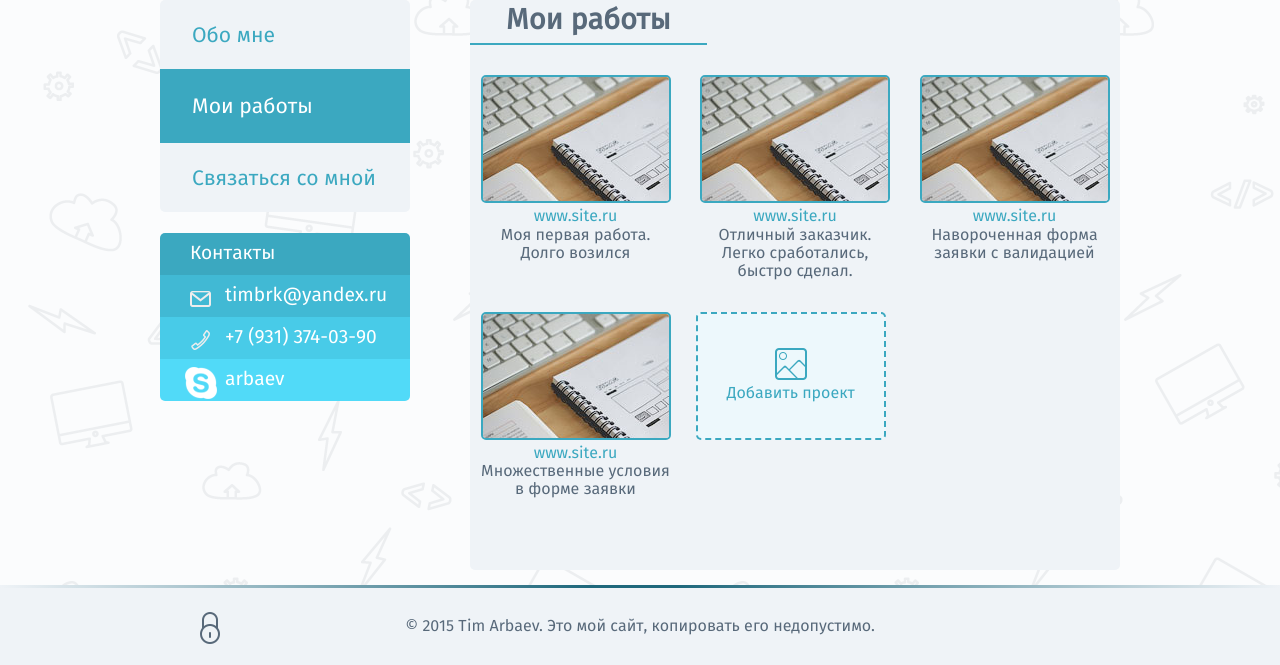
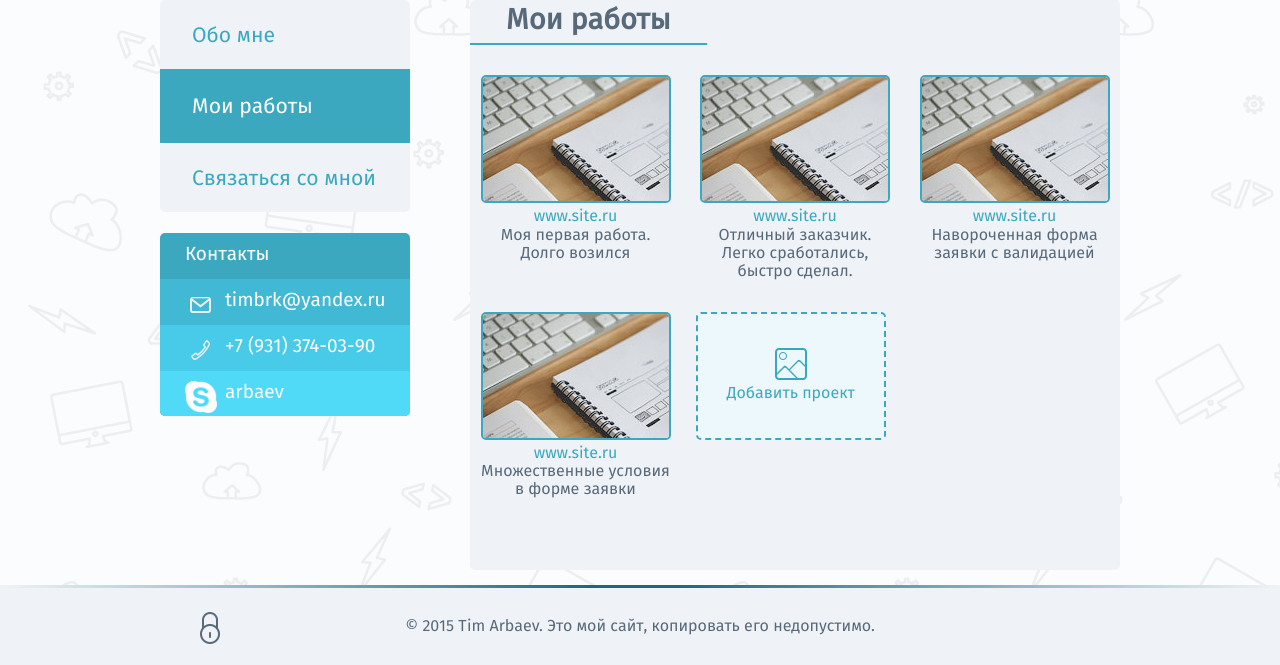
Before and after one commit to arbaev/loft-project1, a PHP site: page /works.html in a window 1280 px wide. Shown: the part 149-814 px from the top of the page. Run offline with PHP 8.4, Linux system fonts and the light colour scheme; some libraries are stand-ins or nearby versions.

Commit message:
Переделан блок Контакты, убрана привязка стилей к тегам

```diff
--- a/src/css/main.css
+++ b/src/css/main.css
@@ -39,7 +39,7 @@ a:visited {
 
 a:hover,
 a:active {
-    color: #959aa8;
+    text-decoration: underline;
 }
 
 .maincontainer {
@@ -321,7 +321,15 @@ body:before {
 .sidemenu-item {
 }
 
-.sidemenu-link {}
+.sidemenu-link {
+    text-decoration: none;
+}
+
+.sidemenu-link:hover,
+.sidemenu-link:active {
+    color: #959aa8;
+    text-decoration: none;
+}
 
 .sidemenu-block {
     border-top: 2px solid #3ba8c0;
@@ -354,58 +362,51 @@ body:before {
 /* ==========================================================================
    Contacts
    ========================================================================== */
-
 .contacts {
     list-style-type: none;
-    color: #fff;
+    background-color: #3ba8c0;
+    border-radius: 5px;
+    margin-top: 0;
     padding: 0;
+    overflow: hidden;
+    font-size: 1.1em;
     font-style: normal;
 }
+.contacts-item {}
 
-.contacts-title {
-    padding: 10px 0 10px 30px;
-    background-color: #3ba8c0;
-}
+.contacts-link {}
 
-.contacts li a {
-    display: block;
-    margin: 0;
+.contacts-link:hover,
+.contacts-link:active {
     color: #fff;
-    padding-top: 10px;
-    padding-bottom: 10px;
-    text-decoration: none;
-}
-
-.contacts li a:hover,
-.contacts li a:active {
     text-decoration: underline;
 }
 
-.contacts li:first-child {
-    border-radius: 5px 5px 0px 0px;
+.contacts-block {
+    color: #fff;
+    font-size: 0.9em;
+    padding-top: 12px;
+    padding-bottom: 12px;
 }
 
-.contacts li:last-child {
-    border-radius: 0px 0px 5px 5px;
+.contacts .title {
+    padding-left: 25px;
 }
 
-.icon_email {
+.icon-email {
     padding-left: 65px;
-    background: #41b9d4 url(../img/contacts-mail.png) no-repeat 25px 8px;
+    background: #41b9d4 url(../img/contacts-mail.png) no-repeat 25px 10px;
 }
 
-.icon_phone {
+.icon-phone {
     padding-left: 65px;
-    background: #48cbe8 url(../img/contacts-phone.png) no-repeat 25px 8px;
+    background: #48cbe8 url(../img/contacts-phone.png) no-repeat 25px 10px;
 }
 
-.icon_skype {
+.icon-skype {
     padding-left: 65px;
-    background: #51daf8 url(../img/contacts-skype.png) no-repeat 25px 8px;
+    background: #51daf8 url(../img/contacts-skype.png) no-repeat 25px 10px;
 }
-
-
-
 
 /* ==========================================================================
    Неиспользуемые (пока) элементы
--- a/src/css/works.css
+++ b/src/css/works.css
@@ -1,10 +1,12 @@
 /* ==========================================================================
    MyWorks page styles
    ========================================================================== */
+
 .container {
 	margin: 30px auto;
 	text-align: justify;
 }
+
 .gallery-item {
 	width: 30%;
 	margin: 0 8px 30px;
@@ -14,6 +16,7 @@
 	overflow: hidden;
 	vertical-align: top;
 }
+
 .gallery-img {
 	z-index: 1000;
 	position: relative;
@@ -26,6 +29,7 @@
 	height: 124px;
 	vertical-align: top;
 }
+
 .hoverfx {
     z-index: 1002;
     background-color: #3ba8c0;
@@ -38,13 +42,16 @@
 	height: 100%;
 	top: 0;
 }
+
 .hoverfx:hover,
 .hoverfx:active {
 	opacity: 0.75;
 }
+
 .ie8 .hoverfx {
 	display: none;
 }
+
 .hoverfx-inside {
     width: 100px;
     margin: 44px auto 0;
@@ -53,19 +60,10 @@
     border-radius: 5px;
     border: 2px solid #fff;
 }
-.caption p {
-	margin: 0;
-}
+
 .add-project {
 	display: table-cell;
 	vertical-align: middle;
 	border: 2px dashed #3ba8c0;
 	background-color: #edf8fc;
 }
-.gallery-item a {
-	text-decoration: none;
-}
-.add-link div:hover,
-.add-link div:active {
-	text-decoration: underline;
-}
--- a/src/works.html
+++ b/src/works.html
@@ -65,7 +65,7 @@
                                 www.site.ru
                             </a>
                             <figcaption class="caption">
-                                <p>Моя первая работа. Долго возился</p>
+                                Моя первая работа. Долго возился
                             </figcaption>
                         </figure>
 
@@ -82,7 +82,7 @@
                                 www.site.ru
                             </a>
                             <figcaption class="caption">
-                                <p>Отличный заказчик. Легко сработались, быстро сделал.</p>
+                                Отличный заказчик. Легко сработались, быстро сделал.
                             </figcaption>
                         </figure>
 
@@ -99,7 +99,7 @@
                                 www.site.ru
                             </a>
                             <figcaption class="caption">
-                                <p>Навороченная форма заявки с валидацией</p>
+                                Навороченная форма заявки с валидацией
                             </figcaption>
                         </figure>
 
@@ -116,7 +116,7 @@
                                 www.site.ru
                             </a>
                             <figcaption class="caption">
-                                <p>Множественные условия в форме заявки</p>
+                                Множественные условия в форме заявки
                             </figcaption>
                         </figure>
 
@@ -157,11 +157,22 @@
 
             <address>
                 <ul class="contacts">
-                    <li class="contacts-title">Контакты</li>
-                    <li class="icon_email"><a href="mailto:timbrk@yandex.ru">timbrk@yandex.ru</a></li>
-                    <li class="icon_phone"><a href="tel:+79313740390">+7 (931) 374-03-90</a></li>
-                    <li class="icon_skype"><a href="skype:arbaev?call">arbaev</a></li>
-                    </ul>
+                    <li class="contacts-item">
+                            <div class="contacts-block title">Контакты</div>
+                        </li>
+                    <li class="contacts-item">
+                        <a class="contacts-link" href="mailto:timbrk@yandex.ru">
+                            <div class="contacts-block icon-email">timbrk@yandex.ru</div>
+                        </a></li>
+                    <li class="contacts-item">
+                        <a class="contacts-link" href="tel:+79313740390">
+                            <div class="contacts-block icon-phone">+7 (931) 374-03-90</div>
+                        </a></li>
+                    <li class="contacts-item">
+                        <a class="contacts-link" href="skype:arbaev?call">
+                            <div class="contacts-block icon-skype">arbaev</div>
+                        </a></li>
+                </ul>
             </address>
 
         </aside>
```
Also changed, not shown: src/feedback.html (+16 -5 lines), src/index.html (+16 -5 lines), README.md.
